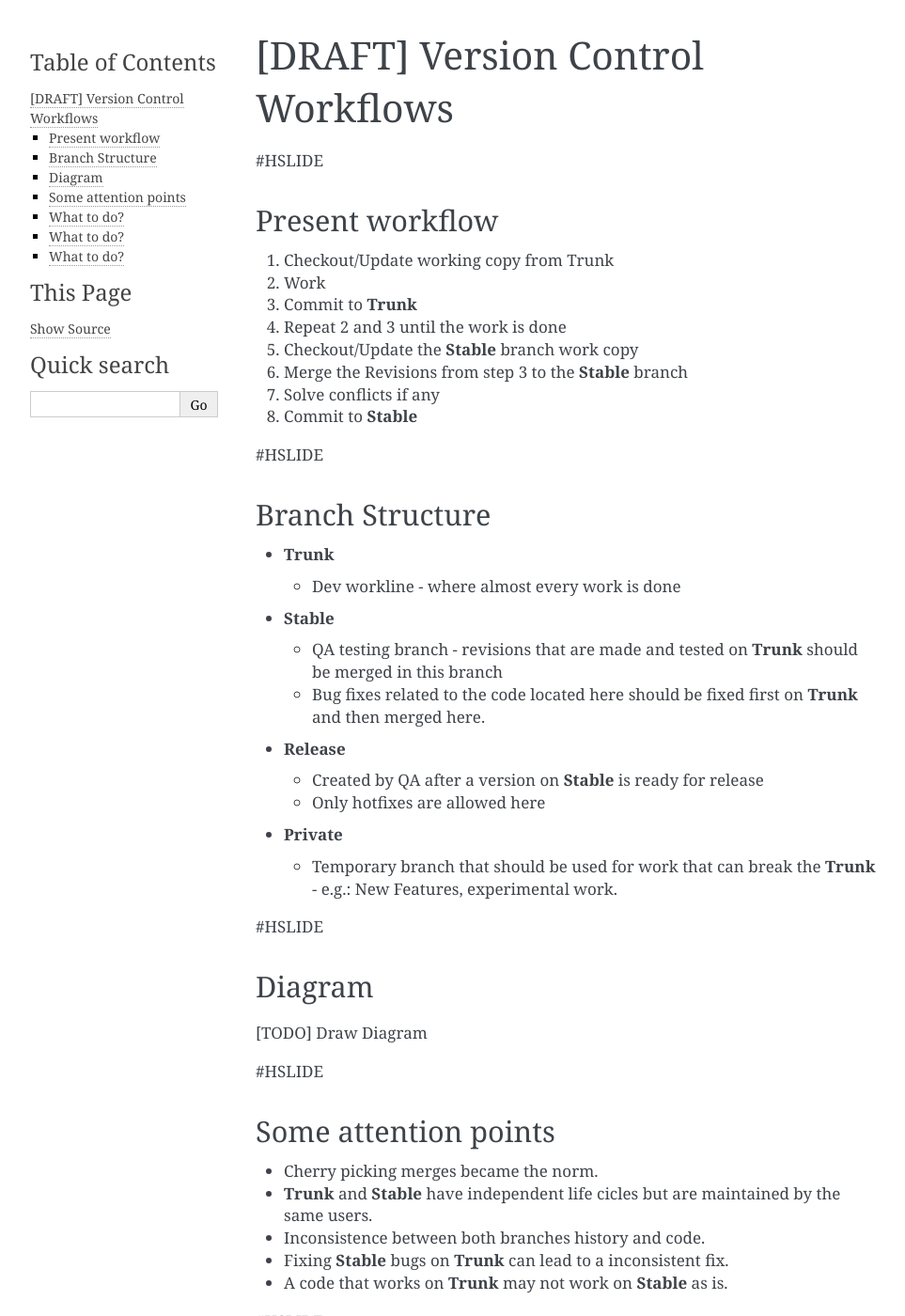
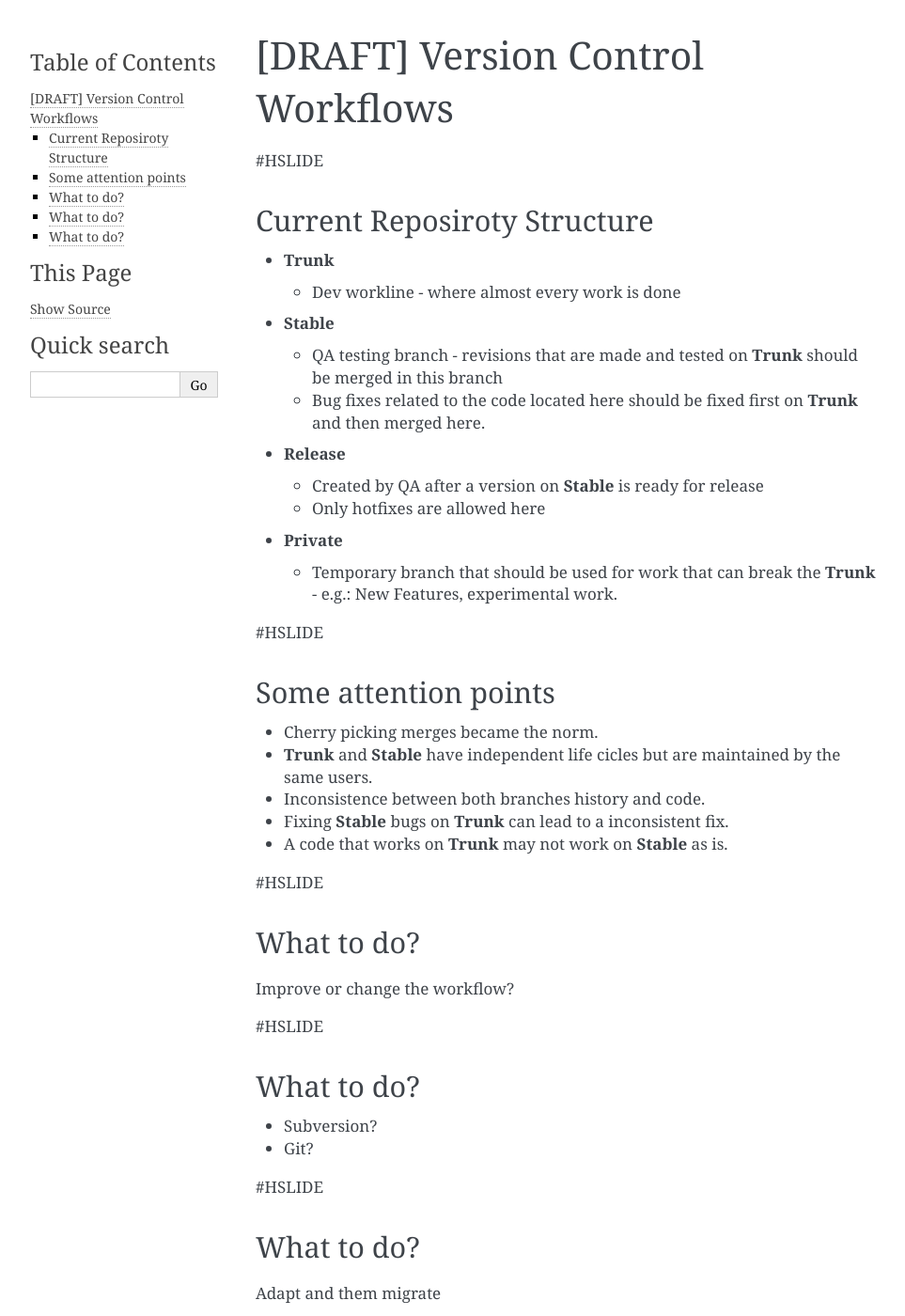
Before and after one commit to pedrostc/svn-vs-git, a Sphinx documentation site: the page built from docs/3.vcs-workflows.md, in a window 1280 px wide and 1400 px high. Shown: the whole window at 94% size, without its empty margins (148-1111 px from the left). Built offline with Sphinx 7.4.7, drawn with Linux system fonts in a browser that asks for light colours.

Commit message:
workflows

```diff
--- a/docs/3.vcs-workflows.md
+++ b/docs/3.vcs-workflows.md
@@ -2,20 +2,7 @@
 
 #HSLIDE
 
-## Present workflow
-
-1. Checkout/Update working copy from Trunk
-2. Work
-3. Commit to **Trunk**
-4. Repeat 2 and 3 until the work is done
-5. Checkout/Update the **Stable** branch work copy
-6. Merge the Revisions from step 3 to the **Stable** branch
-7. Solve conflicts if any
-8. Commit to **Stable**
-
-#HSLIDE
-
-## Branch Structure
+## Current Reposiroty Structure
 
 - **Trunk**
     + Dev workline - where almost every work is done
@@ -30,12 +17,6 @@
 
 - **Private**
     + Temporary branch that should be used for work that can break the **Trunk** - e.g.: New Features, experimental work.
-
-#HSLIDE
-
-## Diagram
-
-[TODO] Draw Diagram
 
 #HSLIDE
 
```
